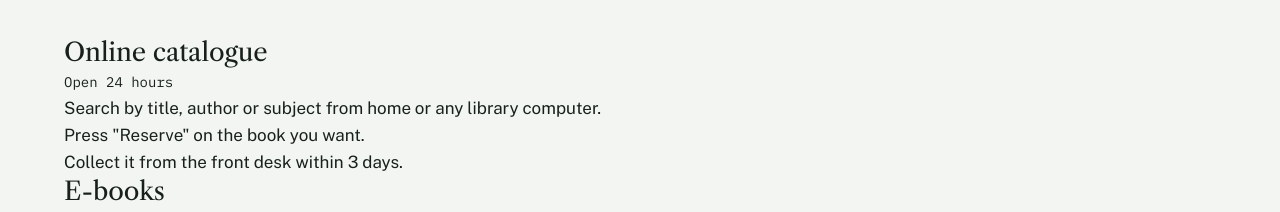
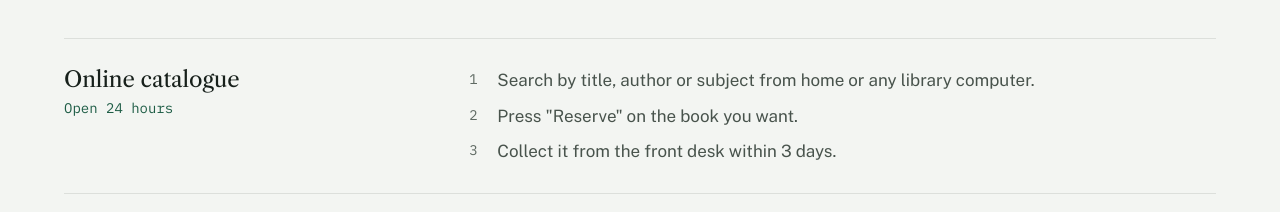
Before and after one commit to l1f23bsse0158/readers-haven-library, a website: page src/services.html in a window 1280 px wide. Shown: the part 740-952 px from the top of the page. Drawn offline with nearby package versions, Linux system fonts and the light colour scheme; a web font is replaced by a local one.

Commit message:
Style services as rows with numbered steps
Refs #4

```diff
--- a/styles/style.css
+++ b/styles/style.css
@@ -631,3 +631,50 @@ img {
     font-size: 1rem;
   }
 }
+
+
+
+/* ---------- Digital services page (Member 3) ---------- */
+
+.service-list {
+  border-bottom: 1px solid var(--line);
+}
+
+.service {
+  display: grid;
+  grid-template-columns: 1fr 2fr;
+  gap: 32px;
+  padding-block: 28px;
+  border-top: 1px solid var(--line);
+}
+
+.service h2 {
+  font-size: 1.375rem;
+}
+
+.service .mono {
+  display: block;
+  margin-top: 4px;
+  color: var(--accent);
+}
+
+.steps {
+  display: grid;
+  gap: 8px;
+  counter-reset: step;
+}
+
+.steps li {
+  display: grid;
+  grid-template-columns: 28px 1fr;
+  counter-increment: step;
+  color: var(--ink-2);
+}
+
+.steps li::before {
+  content: counter(step);
+  color: var(--ink-3);
+  font-family: var(--mono);
+  font-size: 0.875rem;
+  line-height: 1.85;
+}
```
